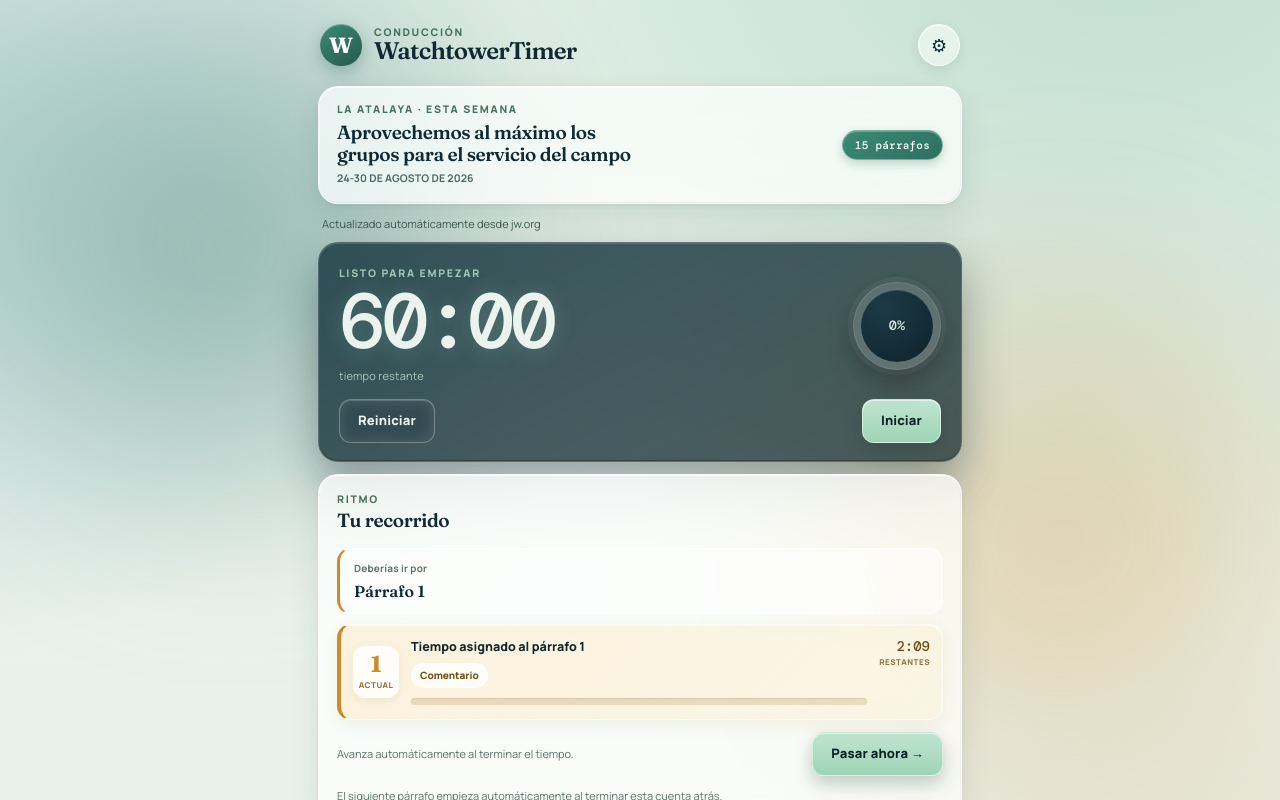
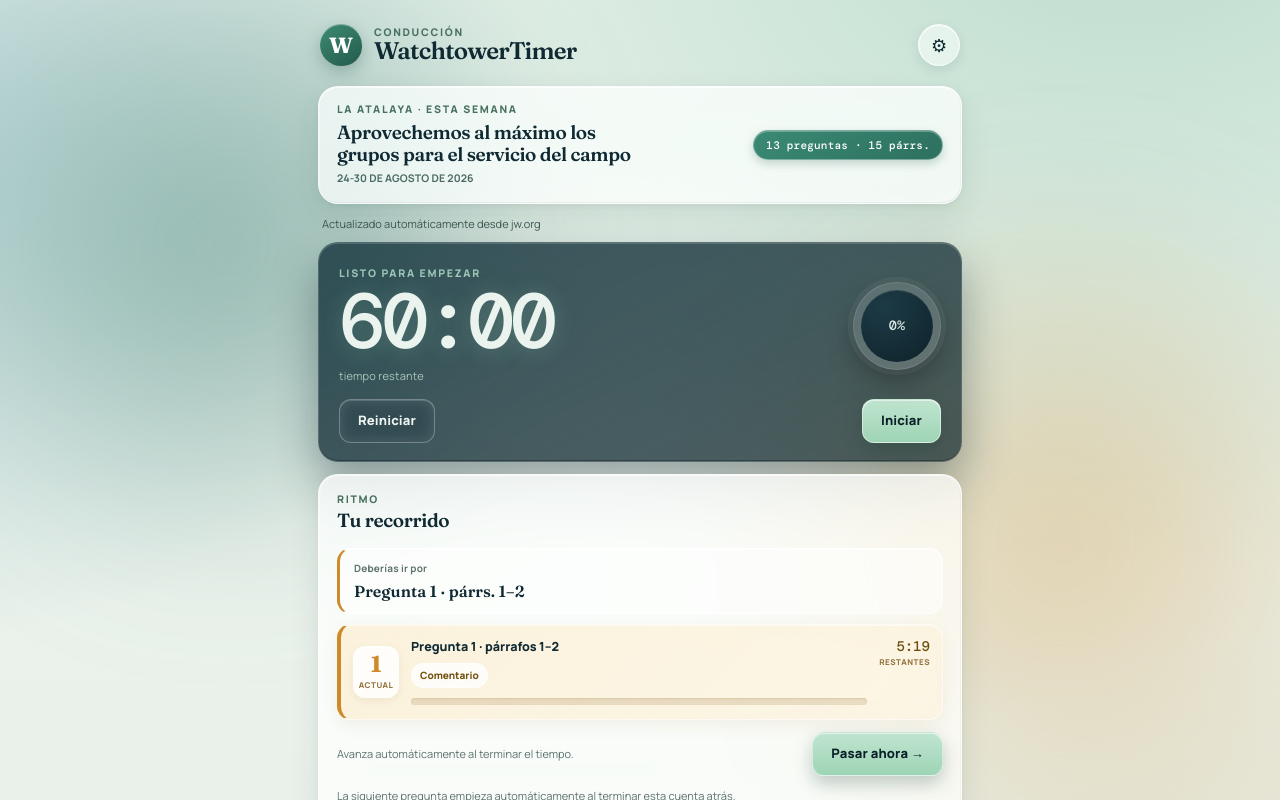
Before and after one commit to foodservicedpt-stack/watchtowertimer, a plain HTML site: page index.html in a window 1280 px wide. Both pictures are taken after a click on the button "Pasar ahora →". Shown: the top 800 px of the page. Drawn offline with nearby package versions, Linux system fonts and the light colour scheme.

Commit message:
Agrupa párrafos por pregunta de estudio y considera apartados a)/b)
- La app ahora analiza por pregunta, no por párrafo: los párrafos que
  comparte la misma pregunta (p. ej. '1, 2.' o '11, 12.') forman un
  único bloque de tiempo.
- Se detecta si una pregunta tiene varias partes (a), b), c)...) y se
  añade tiempo extra proporcional.
- El mapa, la tarjeta y las etiquetas muestran el número de pregunta y
  el rango de párrafos; se añade el icono de recuadro (📦).

```diff
--- a/app.js
+++ b/app.js
@@ -21,36 +21,67 @@ function format(seconds) {
 }
 function settings() { return { intro: +els.intro.value, review: +els.review.value, closing: +els.closing.value }; }
 function isCircuitMode() { return state.total === 30 * 60; }
+
+// Agrupa los párrafos en "bloques de estudio": los párrafos que comparten la
+// misma pregunta se analizan juntos (p. ej. la pregunta "1, 2." engloba los
+// párrafos 1 y 2, así que forman un único bloque).
+function buildBlocks() {
+  const blocks = [];
+  let current = null;
+  paragraphs.forEach((p, index) => {
+    const number = p.number || index + 1;
+    const question = p.question || number;
+    if (!current || current.question !== question) {
+      current = { question, paragraphs: [] };
+      blocks.push(current);
+    }
+    current.paragraphs.push({ ...p, number });
+  });
+  return blocks;
+}
+function blockFirst(block) { return block.paragraphs[0].number; }
+function blockLast(block) { return block.paragraphs[block.paragraphs.length - 1].number; }
+function blockParts(block) { return Math.max(1, block.paragraphs[0]?.parts || 1); }
+function blockWeight(block) {
+  let base = 0;
+  for (const p of block.paragraphs) base += p.length + (p.image ? 42 : 0) + (p.read ? 35 : 0) + (p.box ? 35 : 0);
+  // Una pregunta con varias partes (a), b), c)...) necesita un poco más de tiempo.
+  base += (blockParts(block) - 1) * 40;
+  return base;
+}
 function weights(from = 0) {
-  const total = paragraphs.length;
-  const span = Math.max(1, total - 1);
-  return paragraphs.slice(from).map((p, index) => {
-    // Posición 0..1 a lo largo del artículo: los primeros párrafos reciben
-    // un poco menos de tiempo y los últimos un poco más (la discusión suele
+  const blocks = buildBlocks();
+  const span = Math.max(1, blocks.length - 1);
+  return blocks.slice(from).map((block, index) => {
+    // Posición 0..1 a lo largo del artículo: los primeros bloques reciben un
+    // poco menos de tiempo y los últimos un poco más (la discusión suele
     // desarrollarse y alargarse hacia el final).
     const position = Math.min(1, (from + index) / span);
-    const base = p.length + (p.image ? 42 : 0) + (p.read ? 35 : 0) + (p.box ? 35 : 0);
-    return base * (0.9 + 0.2 * position);
+    return blockWeight(block) * (0.9 + 0.2 * position);
   });
 }
-function segment(kind, label, start, duration, paragraph = null) {
-  return { kind, label, start, end: start + Math.max(0, duration), duration: Math.max(0, duration), paragraph };
+function segment(kind, label, start, duration, block = null) {
+  return { kind, label, start, end: start + Math.max(0, duration), duration: Math.max(0, duration), block };
 }
-function addRemainingSchedule(start, paragraphFrom = 0) {
+function addRemainingSchedule(start, blockFrom = 0) {
   const values = settings();
   let available = Math.max(0, state.total - start);
   const closing = Math.min(values.closing, available);
   available -= closing;
   const review = Math.min(values.review, available);
   available -= review;
-  const paragraphWeights = weights(paragraphFrom);
-  const totalWeight = paragraphWeights.reduce((sum, weight) => sum + weight, 0);
+  const blocks = buildBlocks();
+  const blockWeights = weights(blockFrom);
+  const totalWeight = blockWeights.reduce((sum, weight) => sum + weight, 0);
   const schedule = [];
   let cursor = start;
-  paragraphWeights.forEach((weight, index) => {
-    const number = paragraphFrom + index + 1;
+  blockWeights.forEach((weight, index) => {
+    const block = blocks[blockFrom + index];
+    const first = blockFirst(block);
+    const last = blockLast(block);
+    const label = first === last ? `Pregunta ${block.question}` : `Pregunta ${block.question} · párrs. ${first}–${last}`;
     const duration = totalWeight ? available * weight / totalWeight : 0;
-    schedule.push(segment("paragraph", `Párrafo ${number}`, cursor, duration, number));
+    schedule.push(segment("paragraph", label, cursor, duration, blockFrom + index));
     cursor += duration;
   });
   schedule.push(segment("review", "Repaso", cursor, review));
@@ -70,26 +101,35 @@ function progress(segment) {
   return Math.min(1, Math.max(0, (state.elapsed - segment.start) / segment.duration));
 }
 function updateCard(current) {
-  els.cardNumber.textContent = current.paragraph || "—";
+  const block = current.block != null ? buildBlocks()[current.block] : null;
+  els.cardNumber.textContent = block ? block.question : "—";
   els.cardTitle.textContent = current.kind === "intro" ? "Comienza con tus comentarios iniciales"
     : current.kind === "review" ? "Haz las tres preguntas de repaso"
     : current.kind === "closing" ? "Cierra el estudio con tu conclusión"
-    : `Tiempo asignado al párrafo ${current.paragraph}`;
+    : block.paragraphs.length > 1 ? `Pregunta ${block.question} · párrafos ${blockFirst(block)}–${blockLast(block)}`
+    : `Pregunta ${block.question}`;
   els.eventList.innerHTML = "";
-  if (current.paragraph) {
-    const item = paragraphs[current.paragraph - 1];
-    if (item.read) els.eventList.insertAdjacentHTML("beforeend", '<span class="event-tag">📖 lea</span>');
-    if (item.image) els.eventList.insertAdjacentHTML("beforeend", '<span class="event-tag">🖼️ imagen</span>');
-    if (!item.read && !item.image) els.eventList.insertAdjacentHTML("beforeend", '<span class="event-tag">Comentario</span>');
+  if (block) {
+    let flags = 0;
+    if (block.paragraphs.some((p) => p.read)) { els.eventList.insertAdjacentHTML("beforeend", '<span class="event-tag">📖 lea</span>'); flags++; }
+    if (block.paragraphs.some((p) => p.image)) { els.eventList.insertAdjacentHTML("beforeend", '<span class="event-tag">🖼️ imagen</span>'); flags++; }
+    if (block.paragraphs.some((p) => p.box)) { els.eventList.insertAdjacentHTML("beforeend", '<span class="event-tag">📦 recuadro</span>'); flags++; }
+    const parts = blockParts(block);
+    if (parts > 1) els.eventList.insertAdjacentHTML("beforeend", `<span class="event-tag">${Array.from({ length: parts }, (_, i) => String.fromCharCode(97 + i)).join(" · ")}</span>`);
+    if (flags === 0 && parts <= 1) els.eventList.insertAdjacentHTML("beforeend", '<span class="event-tag">Comentario</span>');
   }
   els.paragraphTime.innerHTML = `${format(current.end - state.elapsed)}<br><small>restantes</small>`;
   els.fill.style.width = `${progress(current) * 100}%`;
 }
 function drawMap(current) {
-  els.list.innerHTML = paragraphs.map((p, index) => {
-    const icon = p.image ? "🖼️" : p.read ? "📖" : "";
-    const selected = current.paragraph === index + 1 ? "is-current" : "";
-    return `<span class="paragraph-chip ${selected} ${icon ? "has-event" : ""}" title="Párrafo ${index + 1}${p.read ? ": lea" : ""}${p.image ? ": imagen" : ""}">${index + 1}${icon ? `<i class="chip-icon">${icon}</i>` : ""}</span>`;
+  els.list.innerHTML = buildBlocks().map((block, blockIndex) => {
+    const first = blockFirst(block);
+    const last = blockLast(block);
+    const icon = block.paragraphs.some((p) => p.image) ? "🖼️" : block.paragraphs.some((p) => p.read) ? "📖" : block.paragraphs.some((p) => p.box) ? "📦" : "";
+    const selected = current.block === blockIndex ? "is-current" : "";
+    const label = first === last ? `${first}` : `${first}–${last}`;
+    const title = first === last ? `Pregunta ${block.question} · párr. ${first}` : `Pregunta ${block.question} · párrs. ${first}–${last}`;
+    return `<span class="paragraph-chip ${selected} ${icon ? "has-event" : ""}" title="${title}">${label}${icon ? `<i class="chip-icon">${icon}</i>` : ""}</span>`;
   }).join("");
 }
 function render() {
@@ -102,7 +142,7 @@ function render() {
   els.phase.textContent = state.running ? current.label.toUpperCase() : state.elapsed ? "EN PAUSA" : "LISTO PARA EMPEZAR";
   els.start.textContent = state.running ? "Pausar" : state.elapsed ? "Continuar" : "Iniciar";
   els.expected.textContent = current.label;
-  els.note.textContent = current.paragraph ? "El siguiente párrafo empieza automáticamente al terminar esta cuenta atrás." : "El estudio cambiará automáticamente al siguiente tramo.";
+  els.note.textContent = current.block != null ? "La siguiente pregunta empieza automáticamente al terminar esta cuenta atrás." : "El estudio cambiará automáticamente al siguiente tramo.";
   updateCard(current); drawMap(current);
 }
 function stopTimer() {
@@ -135,7 +175,7 @@ function passNow() {
   const current = activeSegment();
   if (!current || current.kind === "closing") return;
   const index = state.schedule.indexOf(current);
-  if (current.kind === "paragraph") state.schedule = [...state.schedule.slice(0, index), ...addRemainingSchedule(state.elapsed, current.paragraph)];
+  if (current.kind === "paragraph") state.schedule = [...state.schedule.slice(0, index), ...addRemainingSchedule(state.elapsed, current.block + 1)];
   else if (current.kind === "intro") state.schedule = [...addRemainingSchedule(state.elapsed)];
   else state.schedule = [...state.schedule.slice(0, index), segment("closing", "Conclusión", state.elapsed, state.total - state.elapsed)];
   render();
@@ -147,7 +187,8 @@ function isValidArticle(article) {
 function displayArticle(article, status) {
   els.articleTitle.textContent = article.title;
   els.articleMeta.textContent = article.week || "Atalaya de esta semana";
-  els.articleBadge.textContent = `${article.paragraphs.length} párrafos`;
+  const questionCount = buildBlocks().length;
+  els.articleBadge.textContent = questionCount < article.paragraphs.length ? `${questionCount} preguntas · ${article.paragraphs.length} párrs.` : `${article.paragraphs.length} párrafos`;
   els.articleStatus.textContent = status;
 }
 async function loadWeeklyArticle() {
--- a/article.json
+++ b/article.json
@@ -5,6 +5,8 @@
   "paragraphs": [
     {
       "number": 1,
+      "question": 1,
+      "parts": 1,
       "length": 529,
       "read": false,
       "image": false,
@@ -12,6 +14,8 @@
     },
     {
       "number": 2,
+      "question": 1,
+      "parts": 1,
       "length": 779,
       "read": false,
       "image": false,
@@ -19,6 +23,8 @@
     },
     {
       "number": 3,
+      "question": 3,
+      "parts": 1,
       "length": 345,
       "read": false,
       "image": false,
@@ -26,6 +32,8 @@
     },
     {
       "number": 4,
+      "question": 4,
+      "parts": 2,
       "length": 1383,
       "read": false,
       "image": false,
@@ -33,6 +41,8 @@
     },
     {
       "number": 5,
+      "question": 5,
+      "parts": 1,
       "length": 949,
       "read": false,
       "image": false,
@@ -40,6 +50,8 @@
     },
     {
       "number": 6,
+      "question": 6,
+      "parts": 1,
       "length": 664,
       "read": false,
       "image": false,
@@ -47,6 +59,8 @@
     },
     {
       "number": 7,
+      "question": 7,
+      "parts": 1,
       "length": 1094,
       "read": true,
       "image": true,
@@ -54,6 +68,8 @@
     },
     {
       "number": 8,
+      "question": 8,
+      "parts": 1,
       "length": 1127,
       "read": true,
       "image": false,
@@ -61,6 +77,8 @@
     },
     {
       "number": 9,
+      "question": 9,
+      "parts": 1,
       "length": 876,
       "read": true,
       "image": false,
@@ -68,6 +86,8 @@
     },
     {
       "number": 10,
+      "question": 10,
+      "parts": 1,
       "length": 921,
       "read": true,
       "image": true,
@@ -75,6 +95,8 @@
     },
     {
       "number": 11,
+      "question": 11,
+      "parts": 1,
       "length": 509,
       "read": false,
       "image": false,
@@ -82,6 +104,8 @@
     },
     {
       "number": 12,
+      "question": 11,
+      "parts": 1,
       "length": 525,
       "read": false,
       "image": false,
@@ -89,6 +113,8 @@
     },
     {
       "number": 13,
+      "question": 13,
+      "parts": 1,
       "length": 708,
       "read": false,
       "image": true,
@@ -96,6 +122,8 @@
     },
     {
       "number": 14,
+      "question": 14,
+      "parts": 1,
       "length": 834,
       "read": false,
       "image": false,
@@ -103,6 +131,8 @@
     },
     {
       "number": 15,
+      "question": 15,
+      "parts": 1,
       "length": 544,
       "read": false,
       "image": false,
--- a/index.html
+++ b/index.html
@@ -51,7 +51,7 @@
           <label>Repaso <input id="review-seconds" type="number" min="0" max="600" step="15" value="240" /> <span>seg</span></label>
           <label>Conclusión <input id="closing-seconds" type="number" min="0" max="600" step="15" value="90" /> <span>seg</span></label>
         </div>
-        <p class="settings-hint">Los párrafos restantes se recalculan al avanzar. En 30 min se mantiene cada “lea” y se acorta el tiempo de comentarios.</p>
+        <p class="settings-hint">Las preguntas restantes se recalculan al avanzar. En 30 min se mantiene cada “lea” y se acorta el tiempo de comentarios.</p>
       </section>
 
       <section class="timer-panel" aria-live="polite">
@@ -95,11 +95,11 @@
           <p>Avanza automáticamente al terminar el tiempo.</p>
           <button id="next-paragraph" class="next-action">Pasar ahora →</button>
         </div>
-        <p class="redistribution-note" id="redistribution-note">El tiempo se redistribuirá entre los párrafos restantes.</p>
+        <p class="redistribution-note" id="redistribution-note">El tiempo se redistribuirá entre las preguntas restantes.</p>
       </section>
 
       <section class="route-map" aria-label="Mapa de párrafos">
-        <div class="route-map-heading"><p class="eyebrow">MAPA DEL ARTÍCULO</p><span>📖 lea · 🖼️ imagen</span></div>
+        <div class="route-map-heading"><p class="eyebrow">MAPA DEL ARTÍCULO</p><span>📖 lea · 🖼️ imagen · 📦 recuadro</span></div>
         <div class="paragraph-list" id="paragraph-list"></div>
       </section>
 
```
Also changed, not shown: scripts/fetch-article.mjs (+14 -2 lines), server.mjs (+14 -2 lines).
